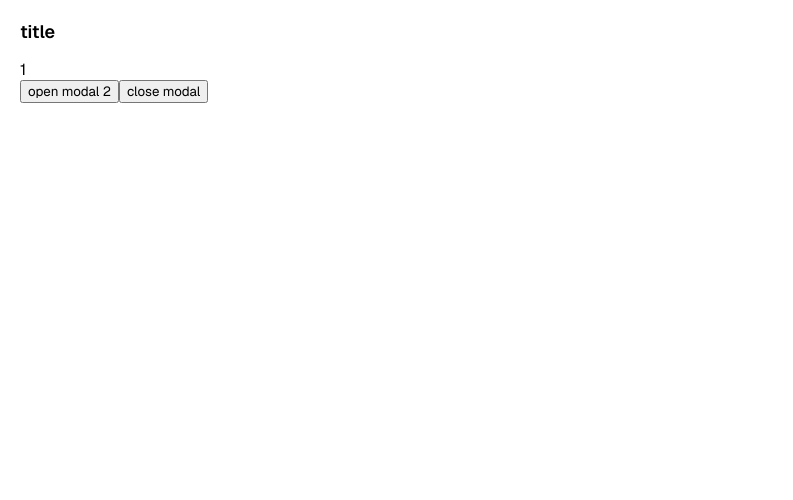
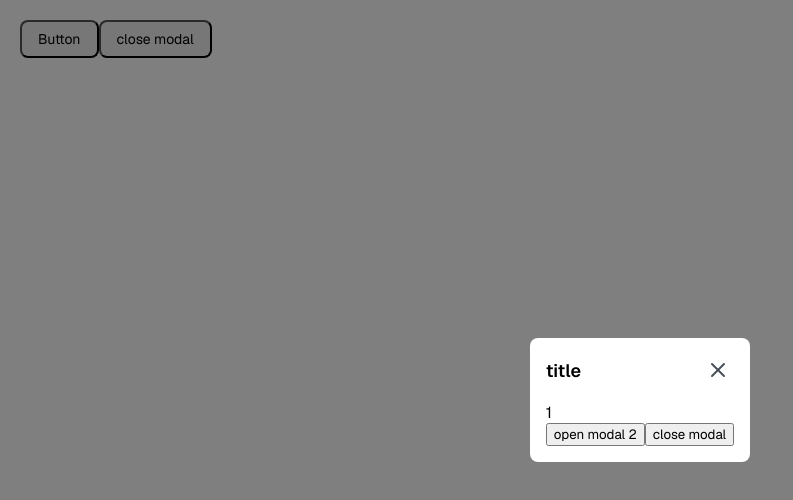
Before and after one commit to Nadelopo/ui-kit, a Vue app: page / in a window 1280 px wide. Both pictures are taken after a click on the button "Button". Shown: the top 500 px of the page, without its empty margins (0-793 px from the left). Built offline with nearby package versions, Linux system fonts and the light colour scheme; the HTML template or start-up script is replaced by a standard one.

Commit message:
feat(modal): close button

```diff
--- a/src/App.vue
+++ b/src/App.vue
@@ -25,7 +25,6 @@ const isOpen2 = ref(false)
   <Modal
     v-model="isOpen"
     :class="S.modal"
-    full-screen
     @close="console.log('close1')"
     @transition-end="console.log('transition-end')"
   >
@@ -48,9 +47,6 @@ const isOpen2 = ref(false)
 </template>
 
 <style module="S">
-.modal {
-}
-
 .btn {
   font-size: 14px;
   border-radius: 8px;
--- a/src/assets/variables.scss
+++ b/src/assets/variables.scss
@@ -1,5 +1,7 @@
 :root {
   --primary-color: #26a69a;
+  --light-gray: #f8f9fa;
+  --gray: #495057;
 
   --border-radius-sm: 4px;
   --border-radius-md: 8px;
--- /dev/null
+++ b/src/ui/Modal/CloseModal.vue
@@ -0,0 +1,32 @@
+<script setup lang="ts">
+import { X } from 'lucide-vue-next'
+import { useModalContext } from './useModal'
+
+const { close } = useModalContext()
+</script>
+
+<template>
+  <button
+    :class="S.close"
+    @click="close"
+  >
+    <X />
+  </button>
+</template>
+
+<style module="S">
+.close {
+  right: 6px;
+  display: flex;
+  background: transparent;
+  border: none;
+  transition: background 0.3s ease;
+  padding: 4px;
+  border-radius: var(--border-radius-md);
+  color: var(--gray);
+  margin-left: auto;
+  &:hover {
+    background: var(--light-gray);
+  }
+}
+</style>
--- a/src/ui/Modal/Modal.vue
+++ b/src/ui/Modal/Modal.vue
@@ -1,15 +1,18 @@
 <script lang="ts" setup>
 import { onWatcherCleanup, ref, useSlots, useTemplateRef, watch, watchEffect } from 'vue'
 import { useCssVar, useEventListener } from '@vueuse/core'
+import CloseModal from './CloseModal.vue'
 import { createModalContext } from './useModal'
 
 type ModalProps = {
   fullScreen?: boolean
   closeOnClickOutside?: boolean
+  showCloseButton?: boolean
 }
 
 withDefaults(defineProps<ModalProps>(), {
-  closeOnClickOutside: true
+  closeOnClickOutside: true,
+  showCloseButton: true
 })
 
 const isOpened = defineModel<boolean>({
@@ -77,12 +80,15 @@ createModalContext({
     @click.self="closeOnClickOutside && closeModal()"
   >
     <div :class="S.content">
+      <div :class="S.header">
         <h2
           v-if="slots.title"
           :class="S.title"
         >
           <slot name="title" />
         </h2>
+        <CloseModal v-if="showCloseButton" />
+      </div>
       <slot />
     </div>
   </dialog>
@@ -132,7 +138,7 @@ createModalContext({
 }
 
 .content {
-  padding: var(--modal-content-padding, 20px);
+  padding: var(--modal-content-padding, 16px);
   height: 100%;
 }
 
@@ -144,9 +150,15 @@ createModalContext({
   border-radius: 0;
 }
 
+.header {
+  display: flex;
+  justify-content: space-between;
+  align-items: center;
+  margin-bottom: 16px;
+}
+
 .title {
   font-size: 18px;
   font-weight: 600;
-  margin-bottom: 16px;
 }
 </style>
```
Also changed, not shown: 1 other file (tests, documents, lock files or other folders). Lines whose indentation alone changed are shown as unchanged.
